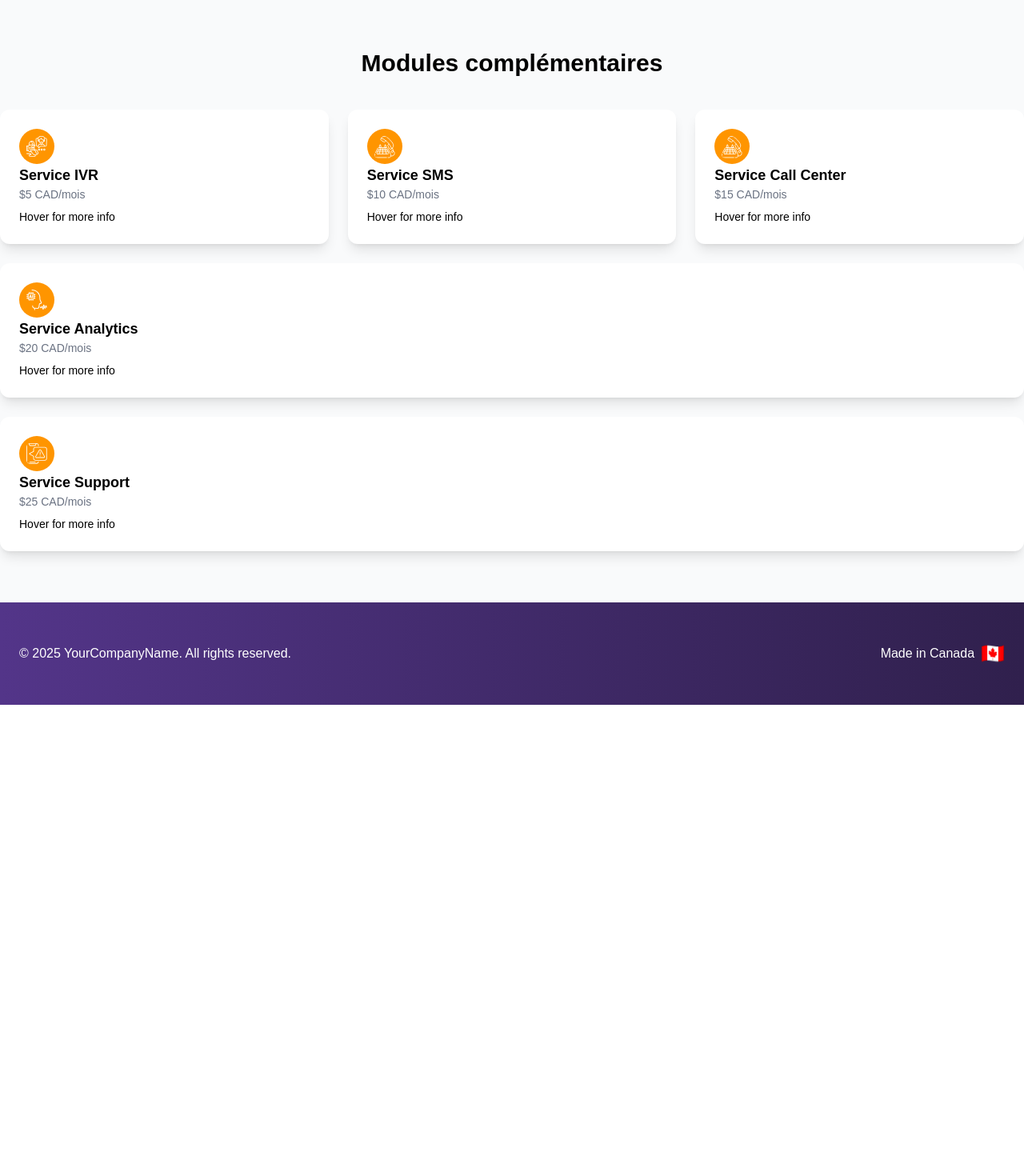
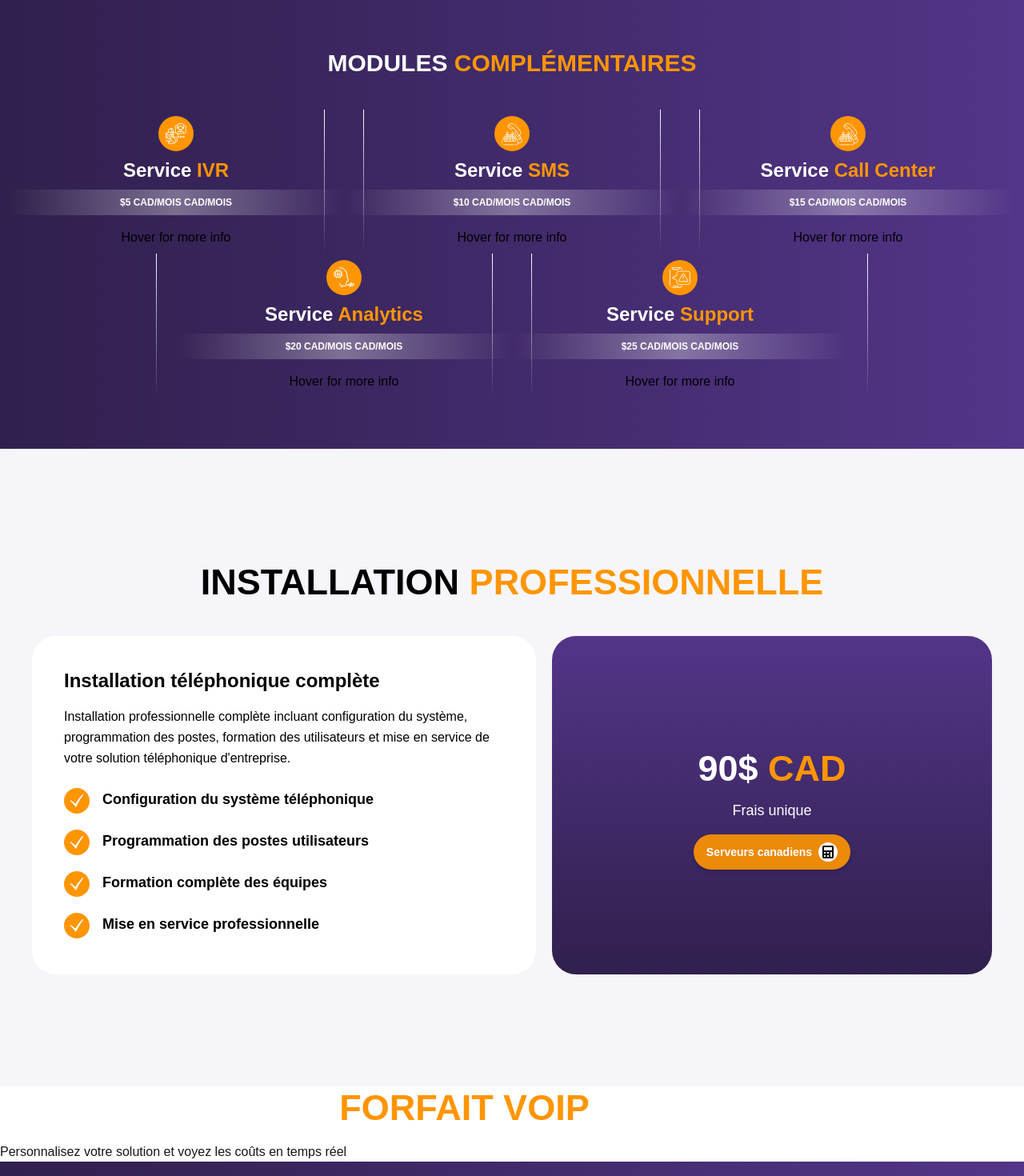
Before and after one commit to ashrafulhossain1/next-js-lang-willtns, a Next.js app: page /en/about in a window 1280 px wide. Shown: the part 1860-3330 px from the top of the page at 80% size. Before the commit the page ends 2741 px from the top, so only its background shows below. Built offline with nearby package versions, Linux system fonts and the light colour scheme.

Commit message:
about section design

```diff
--- /dev/null
+++ b/app/[lang]/about/_components/Calculator.tsx
@@ -0,0 +1,17 @@
+import React from 'react';
+import CalculatorHeading from './CalculatorHeading';
+
+export default function Calculator() {
+  return (
+    <div>
+      <div className="max-w-[1300px] mx-auto">
+        <div>
+          <CalculatorHeading></CalculatorHeading>
+        </div>
+        <div className="flex flex-col md:flex-row gap-4">
+          <div></div>
+        </div>
+      </div>
+    </div>
+  );
+}
--- /dev/null
+++ b/app/[lang]/about/_components/CalculatorHeading.tsx
@@ -0,0 +1,15 @@
+import React from 'react';
+
+export default function CalculatorHeading() {
+  return (
+    <>
+      <h1 className=" font-bold text-xl md:text-3xl lg:text-[45px] mb-4 uppercase">
+        <span className="text-white">Calculateur de </span>
+        <span className="text-[#FF9500]">forfait VoIP</span>
+      </h1>
+      <p className="font-medium">
+        Personnalisez votre solution et voyez les coûts en temps réel
+      </p>
+    </>
+  );
+}
--- /dev/null
+++ b/app/[lang]/about/_components/Installation.tsx
@@ -0,0 +1,84 @@
+import { FaCalculator } from 'react-icons/fa';
+import { GiCheckMark } from 'react-icons/gi';
+
+export default function Installation() {
+  return (
+    <div className="bg-[#F6F5F9]  w-full py-10 sm:py-12 md:py-[140px] px-5 md:px-10 text-black">
+      <div className="w-full md:max-w-[1300px] mx-auto">
+        {/* Section Title */}
+        <h2 className="text-xl md:text-3xl lg:text-[45px] font-bold uppercase text-center mb-10">
+          <span className="text-black">Installation</span>
+          <span className="text-[#FF9500]"> professionnelle</span>
+        </h2>
+
+        {/* Card */}
+        <div className="flex gap-5">
+          {/* Left Side */}
+          <div className="bg-white  flex-1 p-4 md:p-10 h-[423.23px] rounded-[30px]">
+            <h2 className="text-xl md:text-2xl font-bold mb-4">
+              Installation téléphonique complète
+            </h2>
+            <p className="text-black mb-6 leading-relaxed">
+              Installation professionnelle complète incluant configuration du
+              système, programmation des postes, formation des utilisateurs et
+              mise en service de votre solution téléphonique d'entreprise.
+            </p>
+
+            <ul className="space-y-4">
+              {[
+                'Configuration du système téléphonique',
+                'Programmation des postes utilisateurs',
+                'Formation complète des équipes',
+                'Mise en service professionnelle',
+              ].map((text, i) => (
+                <li key={i} className="flex items-start gap-4 relative">
+                  {/* Circle + Vertical Line */}
+                  <div className="relative flex flex-col items-center">
+                    <div className="min-w-[32px] min-h-[32px] w-8 h-8 flex items-center justify-center rounded-full bg-[#FF9500] z-10">
+                      <GiCheckMark className="text-white text-[16px] md:text-lg" />
+                    </div>
+                    {i !== 3 && (
+                      <div className="w-[2px] h-full bg-[#FF9500] mt-1"></div>
+                    )}
+                  </div>
+
+                  {/* Text */}
+                  <span className="text-base md:text-lg text-black font-bold">
+                    {text}
+                  </span>
+                </li>
+              ))}
+            </ul>
+          </div>
+
+          {/* Right Side */}
+          <div
+            className="flex-1 bg-gradient-to-b from-[#533589] to-[#30204D] flex items-center justify-center h-[423.23px]
+          rounded-[30px]"
+          >
+            <div className="w-full  rounded-[20px] flex flex-col items-center justify-center text-center p-6">
+              {/* Price */}
+              <h2 className="text-[45px] font-bold">
+                <span className="text-white">90$</span>{' '}
+                <span className="text-[#FF9500]">CAD</span>
+              </h2>
+
+              {/* Subtext */}
+              <p className="text-white text-lg mt-1">Frais unique</p>
+
+              {/* Button */}
+              <button className="mt-4 bg-[#FF9500]/90 hover:bg-[#da8106] rounded-full py-2.5 px-4 inline-flex items-center justify-center gap-2 transition-all duration-300 hover:scale-105 active:scale-95 shadow-md">
+                <span className="font-bold text-white text-sm">
+                  Serveurs canadiens
+                </span>
+                <div className="bg-white rounded-full flex items-center justify-center p-1">
+                  <FaCalculator size={16} className="text-black" />
+                </div>
+              </button>
+            </div>
+          </div>
+        </div>
+      </div>
+    </div>
+  );
+}
--- a/app/[lang]/about/_components/ModelCards.tsx
+++ b/app/[lang]/about/_components/ModelCards.tsx
@@ -7,24 +7,55 @@ type Props = {
 };
 
 export default function ModelCards({ data }: Props) {
-  console.log(data.image);
   return (
-    <div className="w-full">
-      {/* Card */}
-      <div className="bg-white shadow-lg rounded-xl p-6 group-hover:scale-105 transition-transform duration-300">
+    <div className="flex items-stretch md:gap-6">
+      {/* Left vertical line */}
+      <div
+        className="w-[1px] h-full min-h-[180px]"
+        style={{
+          background:
+            'linear-gradient(to bottom, white 0%, rgba(255,255,255,0) 100%)',
+        }}
+      />
+
+      {/* Content */}
+      <div className="flex flex-col gap-2 justify-center items-center w-[420px]">
         <button className="p-2 h-11 w-11 rounded-full flex justify-center bg-[#FF9500]">
           <Image
             src={data?.image}
             alt={data.name}
             height={36}
             width={36}
-            className="object-cover rounded-md border "
+            className="object-cover rounded-md border"
           />
         </button>
-        <h2 className="text-lg font-bold">{data.name}</h2>
-        <p className="text-sm text-gray-500">{data.price}</p>
-        <p className="text-sm mt-2">{data.info}</p>
+
+        <h2 className="text-lg md:text-2xl font-bold">
+          {data.name.split(' ').map((word, index) => (
+            <span
+              key={index}
+              className={index === 0 ? 'text-white' : 'text-[#FF9500]'}
+            >
+              {word}{' '}
+            </span>
+          ))}
+        </h2>
+        <div className="w-full rounded-md bg-gradient-to-r from-[#340a0a04] via-[#ffffff57] to-[#fff0]">
+          <h4 className="text-center sm:text-xs text-lg font-bold py-2 text-white uppercase">
+            {data.price} CAD/mois
+          </h4>
+        </div>
+        <p className="text-base mt-2">{data.info}</p>
       </div>
+
+      {/* Right vertical line */}
+      <div
+        className="w-[1px] h-full min-h-[180px]"
+        style={{
+          background:
+            'linear-gradient(to bottom, white 0%, rgba(255,255,255,0) 100%)',
+        }}
+      />
     </div>
   );
 }
--- a/app/[lang]/about/_components/Modules.tsx
+++ b/app/[lang]/about/_components/Modules.tsx
@@ -3,23 +3,24 @@ import ModelCards from './ModelCards';
 
 export default function Modules() {
   return (
-    <div className="py-16 bg-gray-50 text-black">
-      <h1 className="text-3xl font-bold text-center mb-10">
-        Modules complémentaires
+    <div className="py-16 bg-gradient-to-r from-[#30204D] to-[#533589] text-black">
+      <h1 className="text-3xl font-bold text-center mb-10 uppercase font-bold">
+        <span className="text-white">Modules</span>{' '}
+        <span className="text-[#FF9500]">complémentaires</span>
       </h1>
 
-      {/* First row: first 3 cards */}
-      <div className="grid grid-cols-1 sm:grid- md:grid-cols-3 justify-center items-center gap-6 mb-6 max-w-[1300px] mx-auto">
-        {cards.slice(0, 3).map((card) => (
-          <ModelCards key={card.id} data={card} />
-        ))}
-      </div>
-
-      {/* Second row: next 2 cards */}
-      <div className="flex flex-wrap justify-center items-center gap-6">
-        {cards.slice(3, 5).map((card) => (
-          <ModelCards key={card.id} data={card} />
-        ))}
+      <div className="w-full max-w-[1300px] flex items-center justify-center mx-auto ">
+        {/* Cards Row */}
+        <div className="flex justify-center items-center mx-auto flex-wrap">
+          {cards.map((card) => (
+            <div
+              key={card.id}
+              className="md:w-[420px] w-full flex gap-4 justify-center items-center flex-col "
+            >
+              <ModelCards data={card} />
+            </div>
+          ))}
+        </div>
       </div>
     </div>
   );
--- /dev/null
+++ b/app/[lang]/about/_components/VoIPCounter.tsx
@@ -0,0 +1,83 @@
+import React, { useState } from 'react';
+import { FaPhoneAlt } from 'react-icons/fa'; // Phone icon for the service
+import { FiMinus, FiPlus } from 'react-icons/fi'; // Minus and Plus for the counter
+
+const VoIPCounter = ({ initialPrice = 25 }) => {
+  const [count, setCount] = useState(1);
+  const pricePerUser = initialPrice; // CAD/mois
+
+  const handleIncrement = () => setCount((prevCount) => prevCount + 1);
+  const handleDecrement = () =>
+    setCount((prevCount) => (prevCount > 1 ? prevCount - 1 : 1));
+
+  const totalCost = (count * pricePerUser).toLocaleString('fr-CA', {
+    minimumFractionDigits: 0,
+    maximumFractionDigits: 0,
+  });
+
+  // Data object to simulate passing props, used here for the price string
+  const data = {
+    price: `${pricePerUser}$ × ${count} = ${totalCost}`,
+  };
+
+  return (
+    <div className="max-w-md mx-auto p-4 bg-gray-50 dark:bg-gray-800 rounded-xl shadow-2xl">
+      {/* Outer Card with Rounded Corners and Shadow */}
+      <div className="rounded-xl overflow-hidden bg-gradient-to-br from-[#5b3e7f] to-[#3a2958]">
+        {/* Header Section: VOIP User Count */}
+        <div className="flex items-center justify-between p-5">
+          {/* Icon and Title */}
+          <div className="flex items-center space-x-3 text-white">
+            <div className="flex-shrink-0 p-2 rounded-full bg-orange-400">
+              <FaPhoneAlt className="w-5 h-5 text-white" />
+            </div>
+            <span className="text-sm font-semibold uppercase tracking-wider">
+              NOMBRE D'UTILISATEURS VOIP
+            </span>
+          </div>
+
+          {/* Quantity Selector Group */}
+          <div className="flex items-center space-x-2">
+            <button
+              onClick={handleDecrement}
+              disabled={count === 1}
+              className={`p-1 w-7 h-7 flex items-center justify-center rounded-lg border border-white/30 text-white transition-colors duration-150 ${
+                count === 1
+                  ? 'opacity-50 cursor-not-allowed'
+                  : 'hover:bg-white/10'
+              }`}
+              aria-label="Decrement user count"
+            >
+              <FiMinus className="w-4 h-4" />
+            </button>
+
+            <span className="text-lg font-medium text-white w-6 text-center">
+              {count}
+            </span>
+
+            <button
+              onClick={handleIncrement}
+              className="p-1 w-7 h-7 flex items-center justify-center rounded-lg border border-white/30 text-white hover:bg-white/10 transition-colors duration-150"
+              aria-label="Increment user count"
+            >
+              <FiPlus className="w-4 h-4" />
+            </button>
+          </div>
+        </div>
+
+        {/* --- PRICING BLOCK (Modified to use your design) --- */}
+        {/* Your pricing div with the transparent gradient and price text */}
+        <div className="w-full">
+          <div className="w-full rounded-md bg-gradient-to-r from-[#340a0a04] via-[#ffffff57] to-[#fff0]">
+            <h4 className="text-center sm:text-xs text-lg font-bold py-2 text-white uppercase">
+              {data.price} CAD/mois
+            </h4>
+          </div>
+        </div>
+        {/* ----------------------------------------------------- */}
+      </div>
+    </div>
+  );
+};
+
+export default VoIPCounter;
--- a/app/[lang]/about/page.tsx
+++ b/app/[lang]/about/page.tsx
@@ -2,6 +2,8 @@ import Hero from './_components/Hero';
 import Functional from './_components/Functional';
 import Assistant from './_components/Assistant';
 import Modules from './_components/Modules';
+import Installation from './_components/Installation';
+import Calculator from './_components/Calculator';
 
 export default async function AboutPage({
   params,
@@ -18,6 +20,8 @@ export default async function AboutPage({
       <Functional></Functional>
       <Assistant></Assistant>
       <Modules></Modules>
+      <Installation></Installation>
+      <Calculator></Calculator>
     </div>
   );
 }
--- a/app/components/shared/_components/Footer.tsx
+++ b/app/components/shared/_components/Footer.tsx
@@ -3,7 +3,7 @@ export default function Footer() {
   const year = today.getFullYear();
 
   return (
-    <footer className="py-12 bg-gradient-to-r from-[#533589] to-[#30204D] text-white">
+    <footer className="py-12 bg-gradient-to-r from-[#30204D] to-[#533589] text-white">
       <div className="max-w-[1400px] mx-auto flex justify-between items-center px-6">
         {/* Left side - Copyright */}
         <div>© {year} YourCompanyName. All rights reserved.</div>
```
